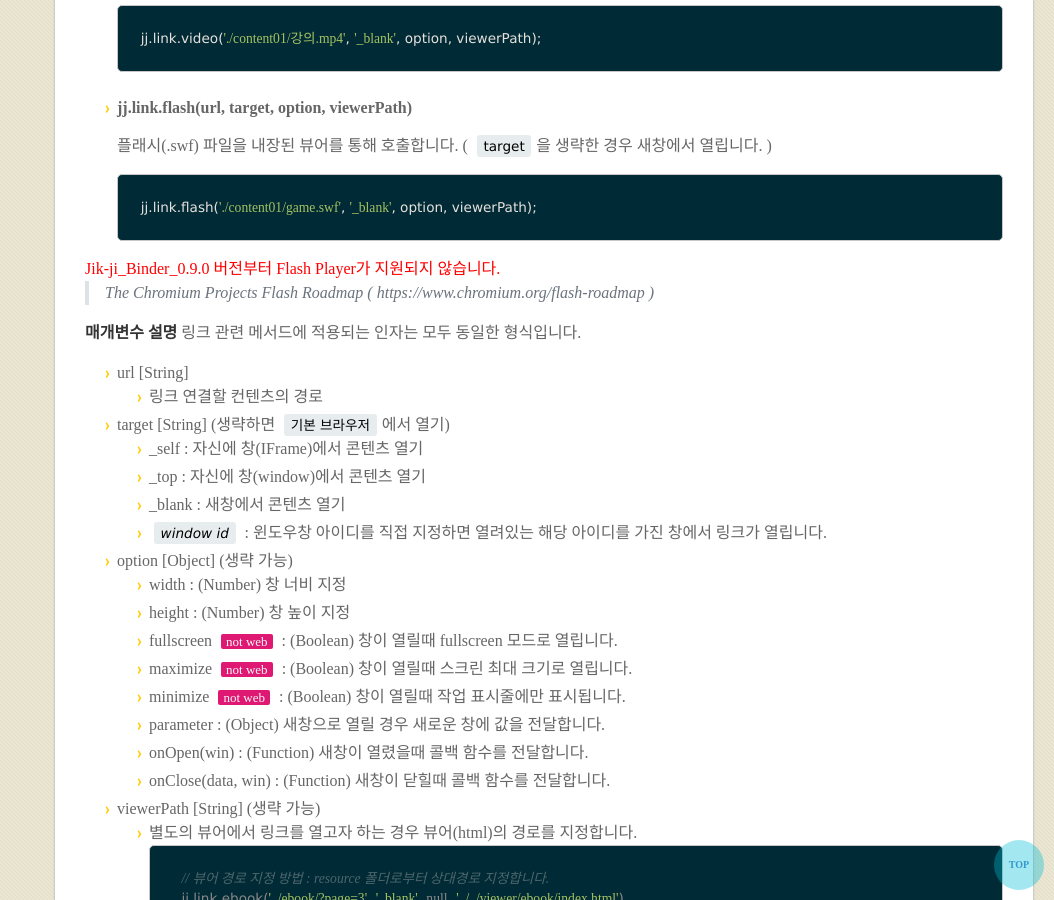
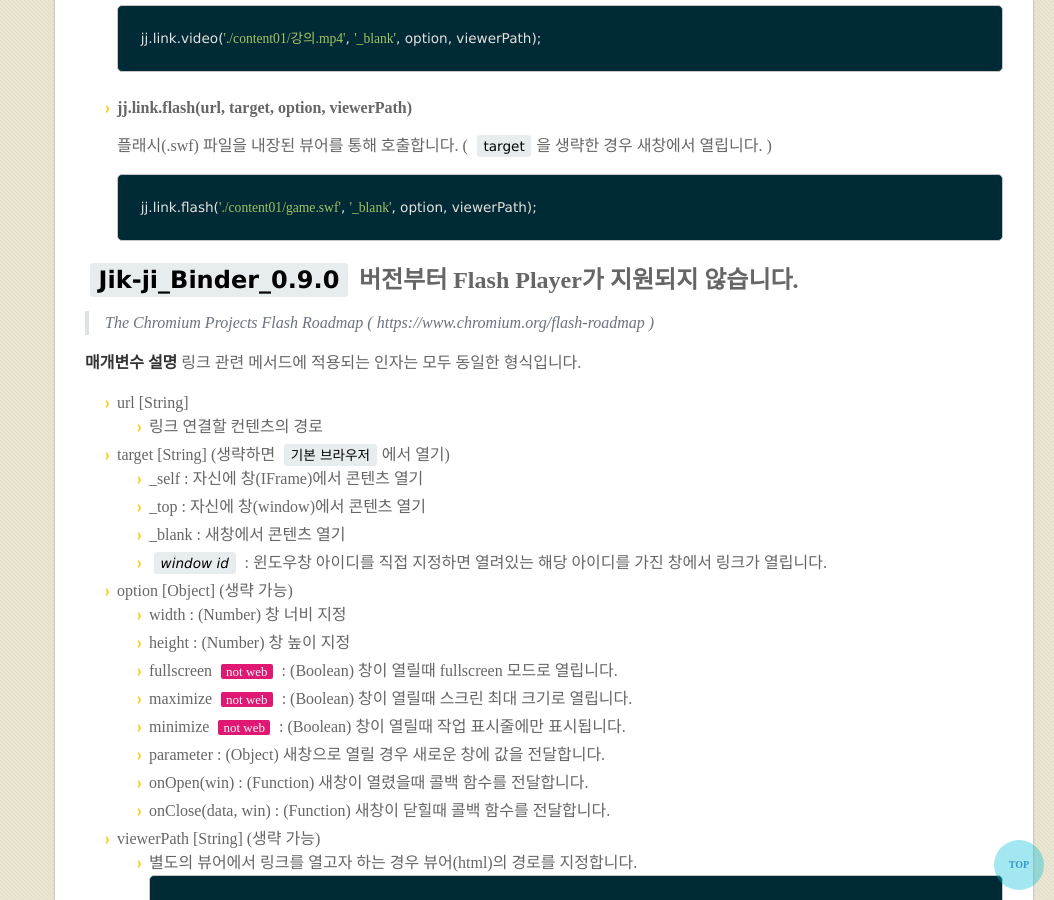
Before and after one commit to vulcan9/jikji.Binder.doc, a Jekyll site: the page built from docs/ver/API.0.6.md, in a window 1280 px wide and 900 px high, scrolled down 7868 px. Shown: the whole window, without its empty margins (226-1280 px from the left). Built offline with Jekyll 4.4.1, drawn with Linux system fonts in a browser that asks for light colours; our own code applies the rules of GitHub Pages for plain Markdown files; the repository's description, which GitHub fills in, is left out; some of the changed text lies outside the part shown.

Commit message:
Flash Player가 지원 중단 알림

````diff
--- a/docs/ver/API.0.6.md
+++ b/docs/ver/API.0.6.md
@@ -316,8 +316,7 @@ jj.link.video('./content01/강의.mp4', '_blank', option, viewerPath);
 jj.link.flash('./content01/game.swf', '_blank', option, viewerPath);
 ```
 
-<div style="color: red;">Jik-ji_Binder_0.9.0 버전부터 Flash Player가 지원되지 않습니다.</div>
-
+### `Jik-ji_Binder_0.9.0` 버전부터 Flash Player가 지원되지 않습니다.
 > The Chromium Projects Flash Roadmap ( https://www.chromium.org/flash-roadmap )
 
 
````
